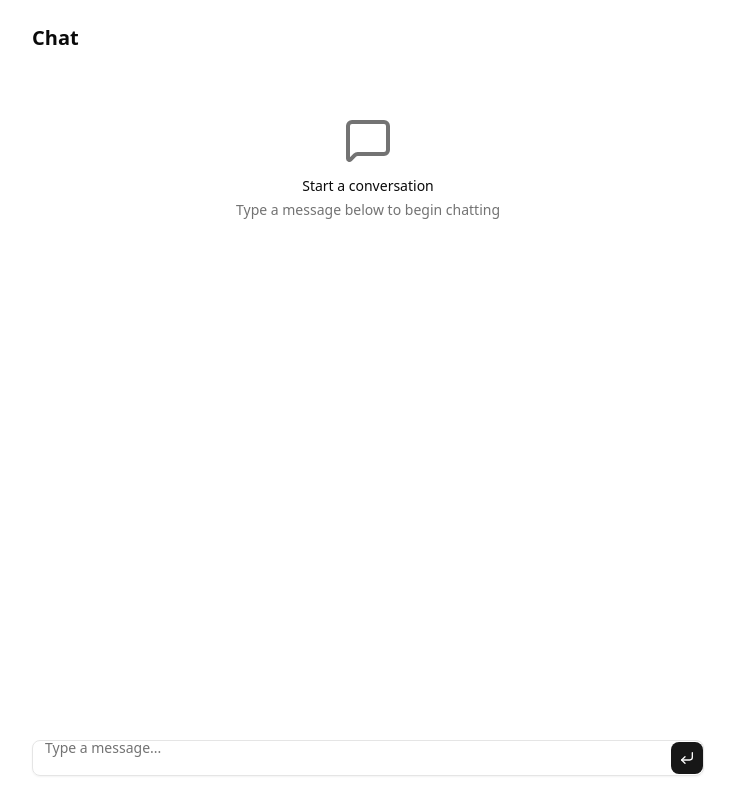
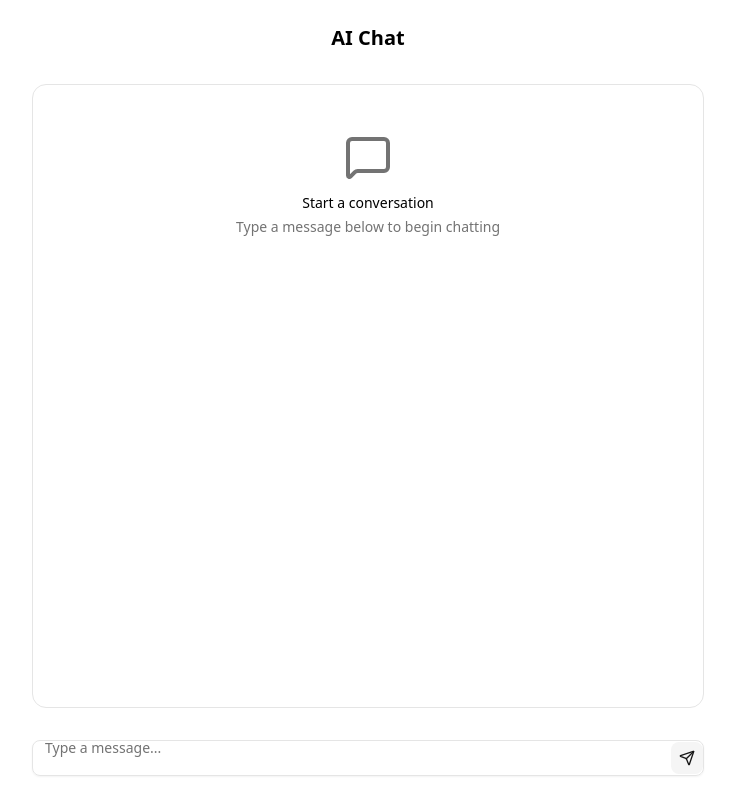
Before and after one commit to MPenava/AI-Chat, a Next.js app: page / in a window 1280 px wide. Shown: the whole page, without its empty margins (272-1007 px from the left). Built offline with nearby package versions, Linux system fonts and the light colour scheme.

Commit message:
fix: fix missing pacakges

```diff
--- a/app/globals.css
+++ b/app/globals.css
@@ -43,13 +43,13 @@
 
 :root {
   --radius: 0.625rem;
-  --background: oklch(1 0 0);
-  --foreground: oklch(0.145 0 0);
-  --card: oklch(1 0 0);
-  --card-foreground: oklch(0.145 0 0);
-  --popover: oklch(1 0 0);
-  --popover-foreground: oklch(0.145 0 0);
-  --primary: oklch(0.205 0 0);
+  --background: oklch((0.376 0.0092 173.86));
+  --foreground: oklch((0.376 0.0092 173.86));
+  --card: oklch(0.9848 0 0);
+  --card-foreground: oklch((0.376 0.0092 173.86));
+  --popover: oklch(0.9848 0 0);
+  --popover-foreground: oklch((0.376 0.0092 173.86));
+  --primary: oklch(0.9848 0 0);
   --primary-foreground: oklch(0.985 0 0);
   --secondary: oklch(0.97 0 0);
   --secondary-foreground: oklch(0.205 0 0);
@@ -67,7 +67,7 @@
   --chart-4: oklch(0.828 0.189 84.429);
   --chart-5: oklch(0.769 0.188 70.08);
   --sidebar: oklch(0.985 0 0);
-  --sidebar-foreground: oklch(0.145 0 0);
+  --sidebar-foreground: oklch((0.376 0.0092 173.86));
   --sidebar-primary: oklch(0.205 0 0);
   --sidebar-primary-foreground: oklch(0.985 0 0);
   --sidebar-accent: oklch(0.97 0 0);
@@ -77,7 +77,7 @@
 }
 
 .dark {
-  --background: oklch(0.145 0 0);
+  --background: oklch((0.376 0.0092 173.86));
   --foreground: oklch(0.985 0 0);
   --card: oklch(0.205 0 0);
   --card-foreground: oklch(0.985 0 0);
@@ -92,8 +92,8 @@
   --accent: oklch(0.269 0 0);
   --accent-foreground: oklch(0.985 0 0);
   --destructive: oklch(0.704 0.191 22.216);
-  --border: oklch(1 0 0 / 10%);
-  --input: oklch(1 0 0 / 15%);
+  --border: oklch(0.9848 0 0 / 10%);
+  --input: oklch(0.9848 0 0 / 15%);
   --ring: oklch(0.556 0 0);
   --chart-1: oklch(0.488 0.243 264.376);
   --chart-2: oklch(0.696 0.17 162.48);
@@ -106,7 +106,7 @@
   --sidebar-primary-foreground: oklch(0.985 0 0);
   --sidebar-accent: oklch(0.269 0 0);
   --sidebar-accent-foreground: oklch(0.985 0 0);
-  --sidebar-border: oklch(1 0 0 / 10%);
+  --sidebar-border: oklch(0.9848 0 0 / 10%);
   --sidebar-ring: oklch(0.556 0 0);
 }
 
--- a/app/iframe/page.tsx
+++ b/app/iframe/page.tsx
@@ -9,17 +9,16 @@ const Iframe = () => {
 
     return (
         <div className="font-sans min-h-[100vh] flex flex-col items-center p-6">
-            <main className="w-full max-w-2xl flex flex-col gap-4 flex-1 align-items-center justify-center">
-                <div className='items-center'>
-                    <h1 className="text-3xl font-semibold mb-3">Start AI Chat</h1>
-                    { /* changed: attach onClick to navigate to root */}
-                    <Button size="lg" className="w-fit" onClick={goRoot}>
+            <main className="w-full max-w-2xl flex flex-col gap-4 flex-1 items-center justify-center">
+                <div className="flex flex-col items-center justify-center text-center gap-4">
+                    <h1 className="text-3xl font-semibold mb-3 text-center">Start AI Chat</h1>
+                    <Button size="lg" variant="outline" className="w-fit" onClick={goRoot}>
                         <Rocket />
                         Start Chat
                     </Button>
                 </div>
-            </main>
-        </div>
+            </main >
+        </div >
     )
 }
 
--- a/app/page.tsx
+++ b/app/page.tsx
@@ -13,11 +13,11 @@ const Chat = () => {
   const { messages, sendMessage, status } = useChat();
 
   return (
-    <div className="font-sans min-h-[100vh] flex flex-col items-center p-6">
-      <main className='w-full max-w-2xl flex flex-col gap-4 flex-1'>
-        <h1 className="text-xl font-semibold">Chat</h1>
+    <div className="font-sans min-h-[100vh] flex flex-col items-center p-6 bg-background">
+      <main className="w-full max-w-2xl flex flex-col gap-8 flex-1">
+        <h1 className="text-xl font-semibold text-center text-foreground">AI Chat</h1>
 
-        <Conversation>
+        <Conversation className="border border-1 rounded-xl">
           <ConversationContent>
             {messages.length === 0 ? (
               <ConversationEmptyState
@@ -49,19 +49,18 @@ const Chat = () => {
           <ConversationScrollButton />
         </Conversation>
         <PromptInputProvider>
-          <PromptInput globalDrop multiple onSubmit={(message, e) => {
+          <PromptInput multiple onSubmit={(message, e) => {
             e.preventDefault();
             const text = (message.text ?? "").trim();
             if (text) {
               sendMessage({ text });
             }
           }}>
-
             <PromptInputBody>
               <PromptInputTextarea placeholder="Type a message..." />
             </PromptInputBody>
             <PromptInputTools>
-              <PromptInputSubmit status={status} />
+              <PromptInputSubmit status={status} variant="secondary" />
             </PromptInputTools>
           </PromptInput>
         </PromptInputProvider>
--- a/components/ai-elements/prompt-input.tsx
+++ b/components/ai-elements/prompt-input.tsx
@@ -43,6 +43,7 @@ import {
   MicIcon,
   PaperclipIcon,
   PlusIcon,
+  Send,
   SquareIcon,
   XIcon,
 } from "lucide-react";
@@ -153,7 +154,7 @@ export function PromptInputProvider({
     (FileUIPart & { id: string })[]
   >([]);
   const fileInputRef = useRef<HTMLInputElement | null>(null);
-  const openRef = useRef<() => void>(() => {});
+  const openRef = useRef<() => void>(() => { });
 
   const add = useCallback((files: File[] | FileList) => {
     const incoming = Array.from(files);
@@ -994,7 +995,7 @@ export const PromptInputSubmit = ({
   children,
   ...props
 }: PromptInputSubmitProps) => {
-  let Icon = <CornerDownLeftIcon className="size-4" />;
+  let Icon = <Send className="size-4" />;
 
   if (status === "submitted") {
     Icon = <Loader2Icon className="size-4 animate-spin" />;
@@ -1063,10 +1064,10 @@ interface SpeechRecognitionErrorEvent extends Event {
 declare global {
   interface Window {
     SpeechRecognition: {
-      new (): SpeechRecognition;
+      new(): SpeechRecognition;
     };
     webkitSpeechRecognition: {
-      new (): SpeechRecognition;
+      new(): SpeechRecognition;
     };
   }
 }
--- a/package.json
+++ b/package.json
@@ -20,6 +20,7 @@
     "@radix-ui/react-separator": "^1.1.8",
     "@radix-ui/react-slot": "^1.2.4",
     "@radix-ui/react-tooltip": "^1.2.8",
+    "@tailwindcss/postcss": "^4.1.17",
     "ai": "^5.0.80",
     "class-variance-authority": "^0.7.1",
     "clsx": "^2.1.1",
```
Also changed, not shown: 1 other file (tests, documents, lock files or other folders). Lines whose indentation alone changed are shown as unchanged.
